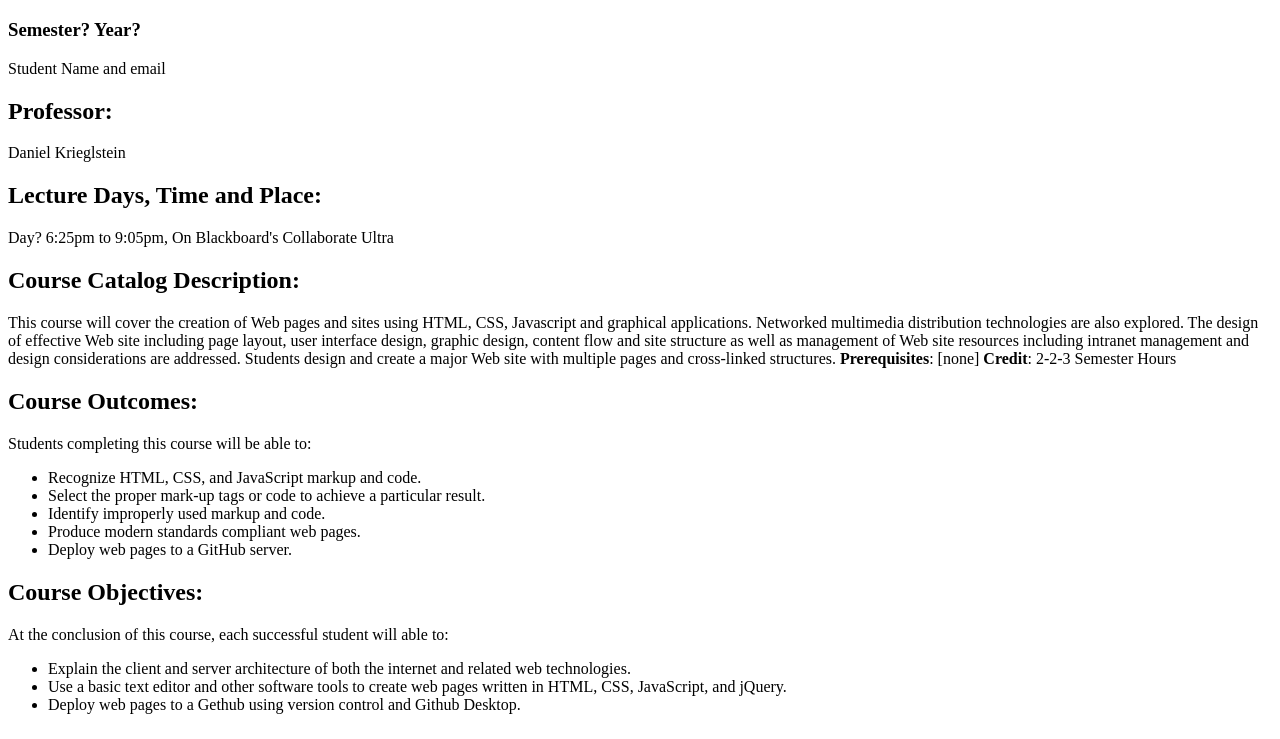
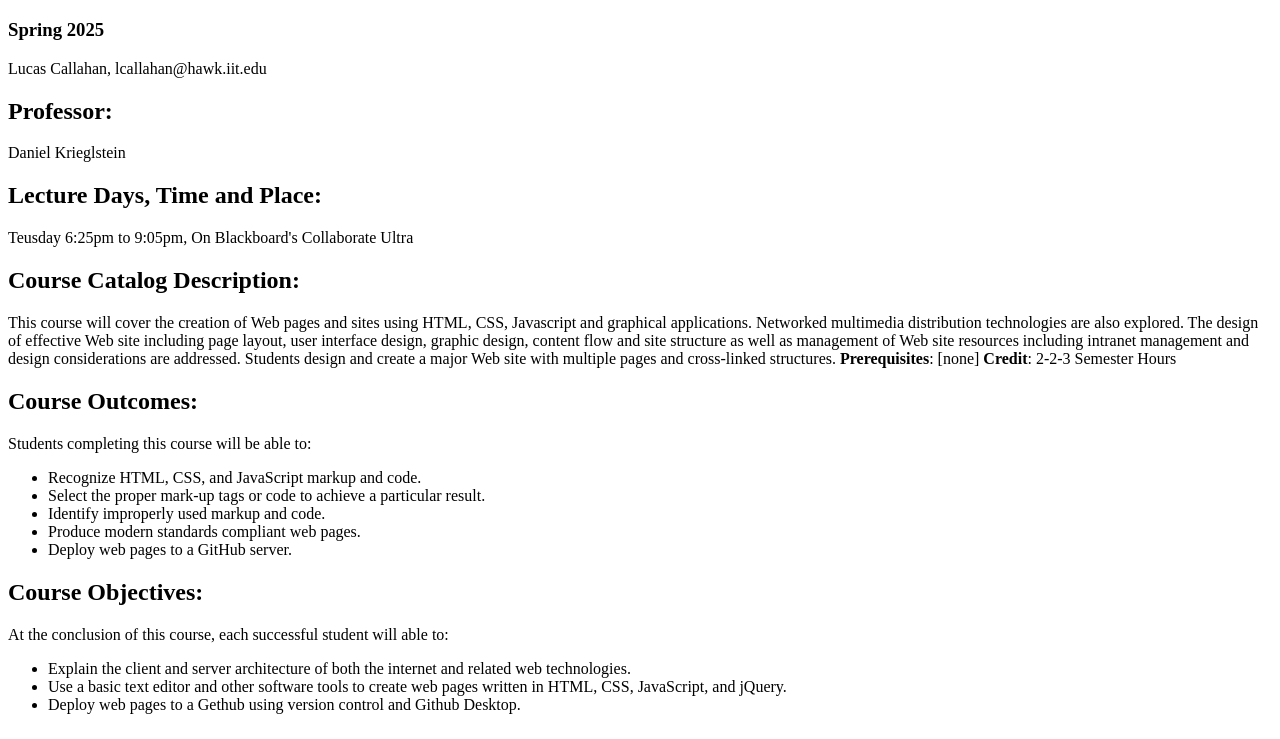
Before and after one commit to Lucas-spec101/webdevl_lab2, a plain HTML site: page index.html in a window 1280 px wide. Shown: the part 61-800 px from the top of the page. Drawn offline with Linux system fonts and the light colour scheme.

Commit message:
Update index.html
Made changes so the information matched current day and user.

```diff
--- a/index.html
+++ b/index.html
@@ -6,12 +6,12 @@
 </head>
 <body>
   <h1>ITMD-361 Internet Technologies and Web Design</h1>
-  <h3>Semester? Year?</h3>
-  <p>Student Name and email</p>
+  <h3>Spring 2025</h3>
+  <p>Lucas Callahan, lcallahan@hawk.iit.edu</p>
   <h2>Professor:</h2>
   <p>Daniel Krieglstein</p>
   <h2>Lecture Days, Time and Place:</h2>
-  <p>Day? 6:25pm to 9:05pm, On Blackboard's Collaborate Ultra</p>
+  <p>Teusday 6:25pm to 9:05pm, On Blackboard's Collaborate Ultra</p>
   <h2>Course Catalog Description:</h2>
   <p>This course will cover the creation of Web pages and sites using HTML, CSS, Javascript and graphical applications. Networked multimedia distribution technologies are also explored. The design of effective Web site including page layout, user interface design, graphic design, content flow and site structure as well as management of Web site resources including intranet management and design considerations are addressed. Students design and create a major Web site with multiple pages and cross-linked structures. <strong>Prerequisites</strong>: [none] <strong>Credit</strong>: 2-2-3 Semester Hours</p>
   <h2>Course Outcomes:</h2>
```
